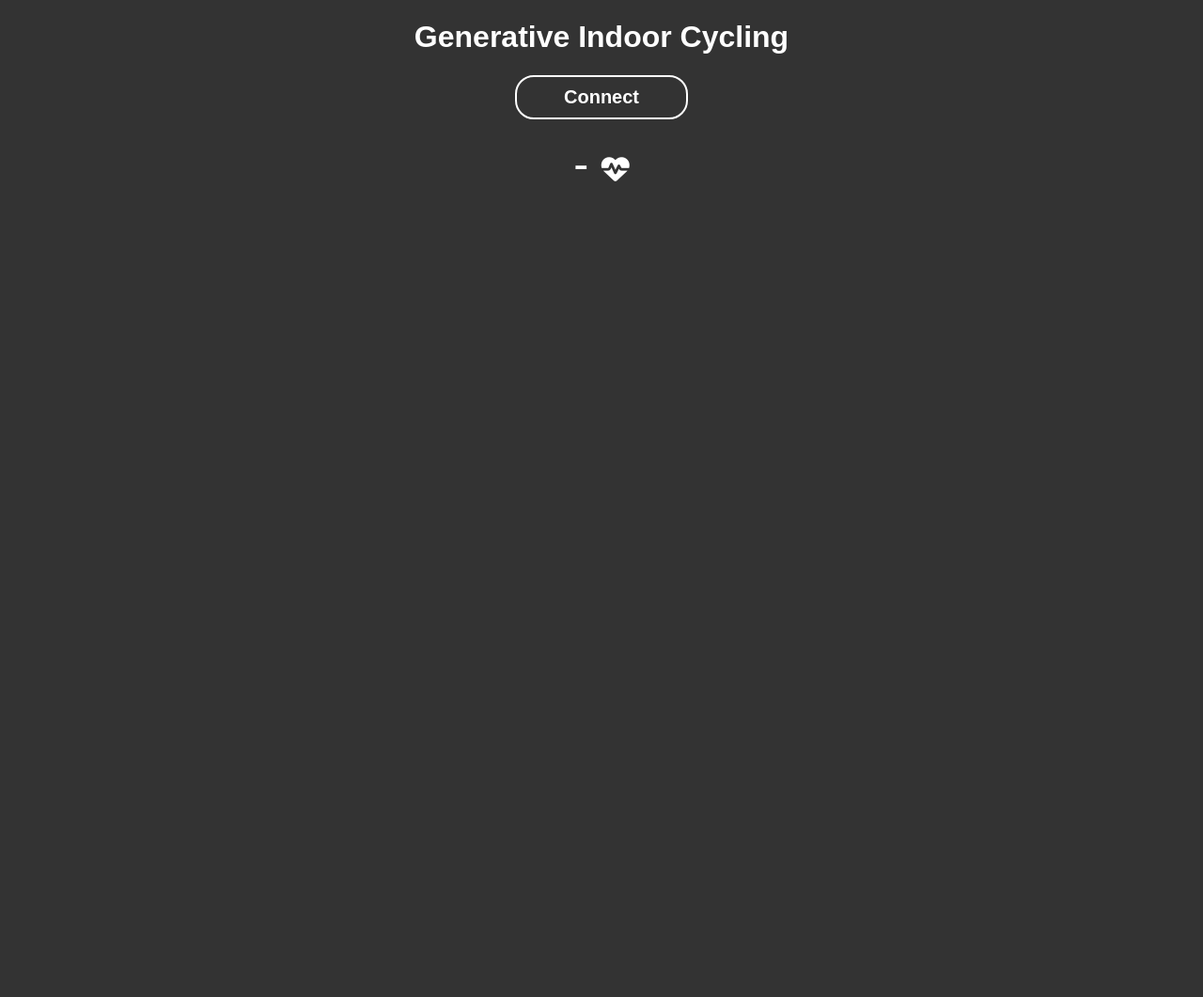
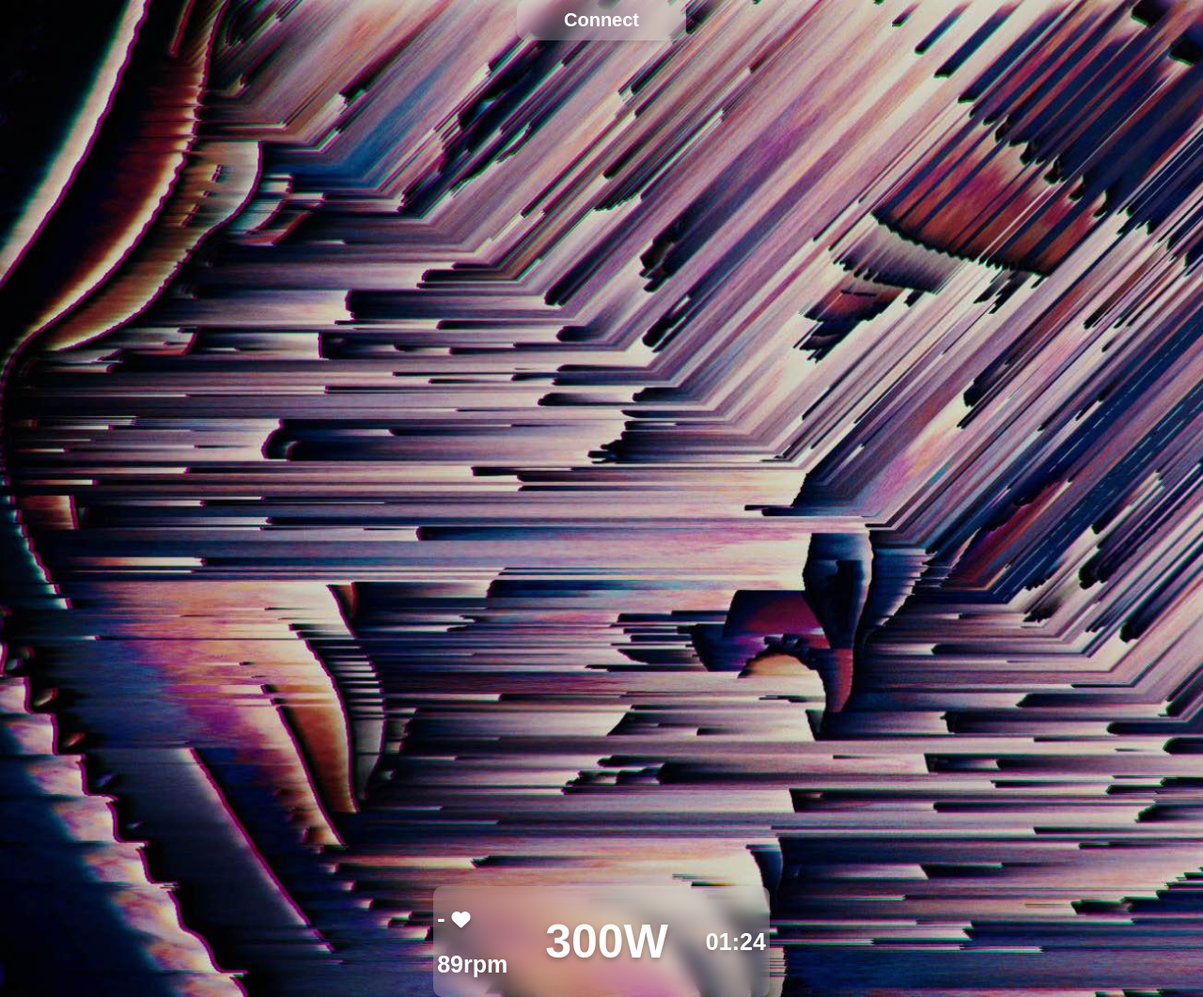
Before and after one commit to RobBosmans/FinalWork-RobBosmans, a website: page finalwork/src/index.html in a window 1280 px wide. Shown: the whole page at 94% size. Before the commit the page ends 800 px from the top, so only its background shows below. Drawn offline with Linux system fonts and the light colour scheme.

Commit message:
css styling of main page

```diff
--- a/finalwork/src/index.html
+++ b/finalwork/src/index.html
@@ -1,18 +1,31 @@
 <!DOCTYPE html>
 <html>
 <head>
-  <title>Bluetooth Heart Rate Monitor</title>
+  <title>Generative Indoor Cycling</title>
   <script type="module" src="/finalwork/dist/main.js"></script>
   <script src="https://kit.fontawesome.com/d2b254cfae.js" crossorigin="anonymous"></script>
   <link rel="stylesheet" href="style.css">
 </head>
 <body>
-  <H1>Generative Indoor Cycling</H1>
   <div id="button">
     <button id="connectButton">Connect</button>
   </div>
-  <div id="hrm">
-    <p><span id="heartRateValue">- </span> <i id="icon" class="fa-solid fa-heart-pulse"></i></p>
+  <div id="metrics">
+    <div id="Lmetrics">
+      <div id="hrm">
+        <p><span id="heartRateValue">- </span> <i id="icon" class="fa-solid fa-heart"></i></p>
+      </div>
+      <div id="rpm">
+        <p>89rpm</p>
+      </div>
+    </div>
+    <div id="watt">
+      <p>300W</p>
+    </div>
+    <div id="time">
+      <p>01:24</p>
+    </div>
   </div>
+
 </body>
 </html>
--- a/finalwork/src/style.css
+++ b/finalwork/src/style.css
@@ -1,10 +1,13 @@
-/* Overall page layout */
+/* ------------- body ------------- */
 body {
     background-color: #333;
     font-family: Arial, sans-serif;
     margin: auto;
     max-width: 80%;
     padding: 0;
+    background-image: url(/finalwork/Pictures/TEMP_BG.jpg);
+    background-size: cover;
+    background-repeat: no-repeat;
   }
 
 h1 {
@@ -13,35 +16,71 @@ h1 {
   color: #fff;
 }
 
-p   {
+p {
   color: #fff;
   font-size: 48px;
   margin: 20px;
 }
 
-#icon{
-    font-size: 30px;
+/* ------------- metrics div ------------- */
+
+#metrics {
+  display: flex;
+  justify-content: center;
+  align-items: center;
+  max-width: 35%;
+  margin: auto;
+  margin-top: 900px;
+
+  background: rgba(255, 255, 255, 0.2);
+  backdrop-filter: blur(10px);
+  color: white;
+  border: none;
+  box-shadow: 0 3px 6px rgba(0, 0, 0, 0.1);
+  border-radius: 10px;
 }
 
-#hrm {
-    display: flex;
-    justify-content: center;
+#metrics p{
+  text-shadow: 0 3px 6px rgba(0, 0, 0, 0.3);
 }
 
-  /* Connect button styling */
+#Lmetrics p{
+  font-size: 25px;
+  font-weight: 700;
+  margin: 10;
+}
+
+#watt p{
+  font-size: 50px;
+  font-weight: 700;
+}
+
+#time p{
+  font-size: 25px;
+  font-weight: 700;
+  margin: 10;
+}
+
+#icon {
+  font-size: 20px;
+}
+
+/* ------------- connect button ------------- */
 #button{
   display: flex;
   justify-content: center;
 }
 
 button {
-    background-color: #333;
+  background: rgba(255, 255, 255, 0.2);
+  backdrop-filter: blur(10px);
   color: white;
-    border: solid 2px white;
-    padding: 10px 50px;
-    border-radius: 20px;
+  border: none;
+  box-shadow: 0 3px 6px rgba(0, 0, 0, 0.1);
+  border-radius: 10px;
   font-size: 20px;
   font-weight: 700;
+  padding: 10px 50px;
   cursor: pointer;
   text-align: center;
 }
```
Also changed, not shown: finalwork/Pictures/TEMP_BG.jpg (added), finalwork/src/index.js (line endings or trailing spaces). Lines whose indentation alone changed are shown as unchanged.
